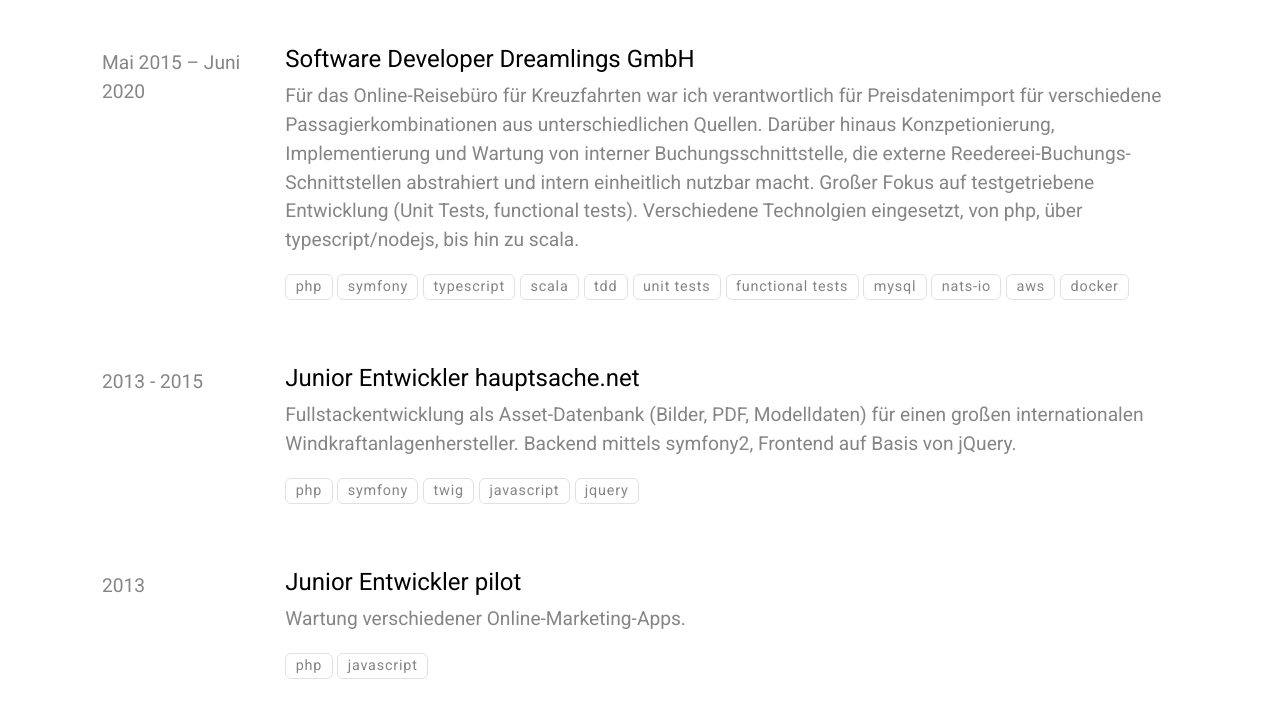
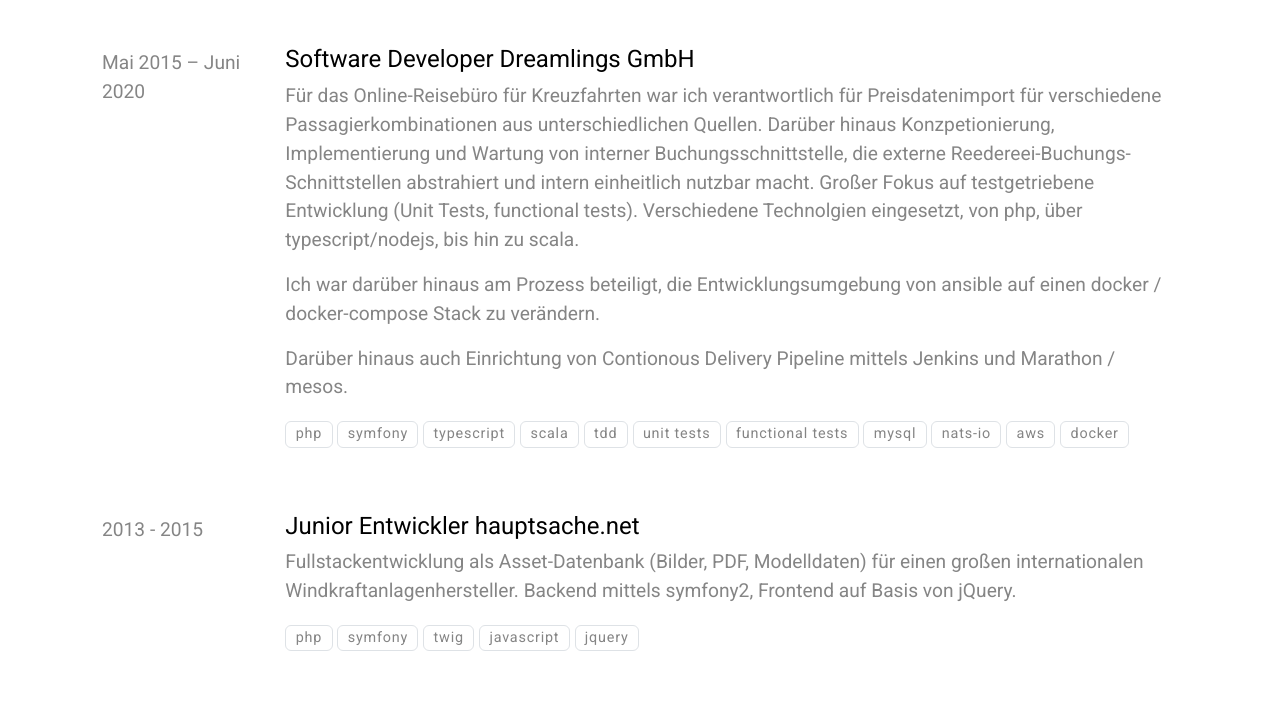
Before and after one commit to k0pernikus/lebenslauf, a plain HTML site: page index.html in a window 1280 px wide. Shown: the part 1096-1808 px from the top of the page. Drawn offline with nearby package versions, Linux system fonts and the light colour scheme.

Commit message:
Deploying to gh-pages from  @ f7a6c7127aadf83412e7c518228911b66f7d6138 🚀

```diff
--- a/index.html
+++ b/index.html
@@ -190,7 +190,11 @@
             <div class="col-md-10">
                 <h3 class="fs-4 fw-normal">Software Developer Dreamlings GmbH</h3>
 
-                <div><p>Für das Online-Reisebüro für Kreuzfahrten war ich verantwortlich für Preisdatenimport für verschiedene Passagierkombinationen aus unterschiedlichen Quellen. Darüber hinaus Konzpetionierung, Implementierung und Wartung von interner Buchungsschnittstelle, die externe Reedereei-Buchungs-Schnittstellen abstrahiert und intern einheitlich nutzbar macht. Großer Fokus auf testgetriebene Entwicklung (Unit Tests, functional tests). Verschiedene Technolgien eingesetzt, von php, über typescript/nodejs, bis hin zu scala.</p></div>
+                <div><p>Für das Online-Reisebüro für Kreuzfahrten war ich verantwortlich für Preisdatenimport für verschiedene Passagierkombinationen aus unterschiedlichen Quellen. Darüber hinaus Konzpetionierung, Implementierung und Wartung von interner Buchungsschnittstelle, die externe Reedereei-Buchungs-Schnittstellen abstrahiert und intern einheitlich nutzbar macht. Großer Fokus auf testgetriebene Entwicklung (Unit Tests, functional tests). Verschiedene Technolgien eingesetzt, von php, über typescript/nodejs, bis hin zu scala.</p>
+
+<p>Ich war darüber hinaus am Prozess beteiligt, die Entwicklungsumgebung von ansible auf einen docker / docker-compose Stack zu verändern.</p>
+
+<p>Darüber hinaus auch Einrichtung von Contionous Delivery Pipeline mittels Jenkins und Marathon / mesos.</p></div>
 
                 <p>
                     <span class="badge text-body border border-1">php</span>
```
Also changed, not shown: 1 other file.
